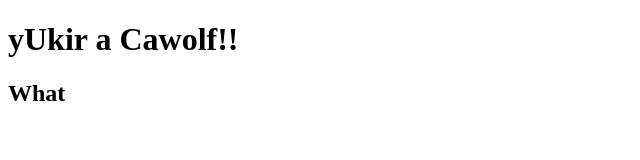
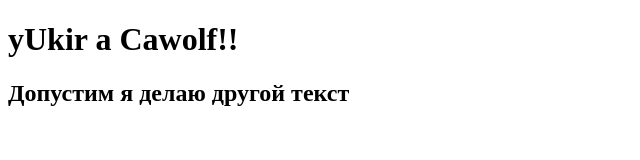
Before and after one commit to yUkir1608/test_repoYuk, a plain HTML site: page index.html in a window 1280 px wide. Shown: the whole page, without its empty margins (0-640 px from the left). Drawn offline with Linux system fonts and the light colour scheme.

Commit message:
New commit

```diff
--- a/index.html
+++ b/index.html
@@ -3,10 +3,10 @@
 <head>
     <meta charset="UTF-8">
     <meta name="viewport" content="width=device-width, initial-scale=1.0">
-    <title>:D</title>
+    <title>да</title>
 </head>
 <body>
  <h1>yUkir a Cawolf!! </h1>
- <h2>What</h2>
+ <h2>Допустим я делаю другой текст</h2>
 </body>
 </html>
```
